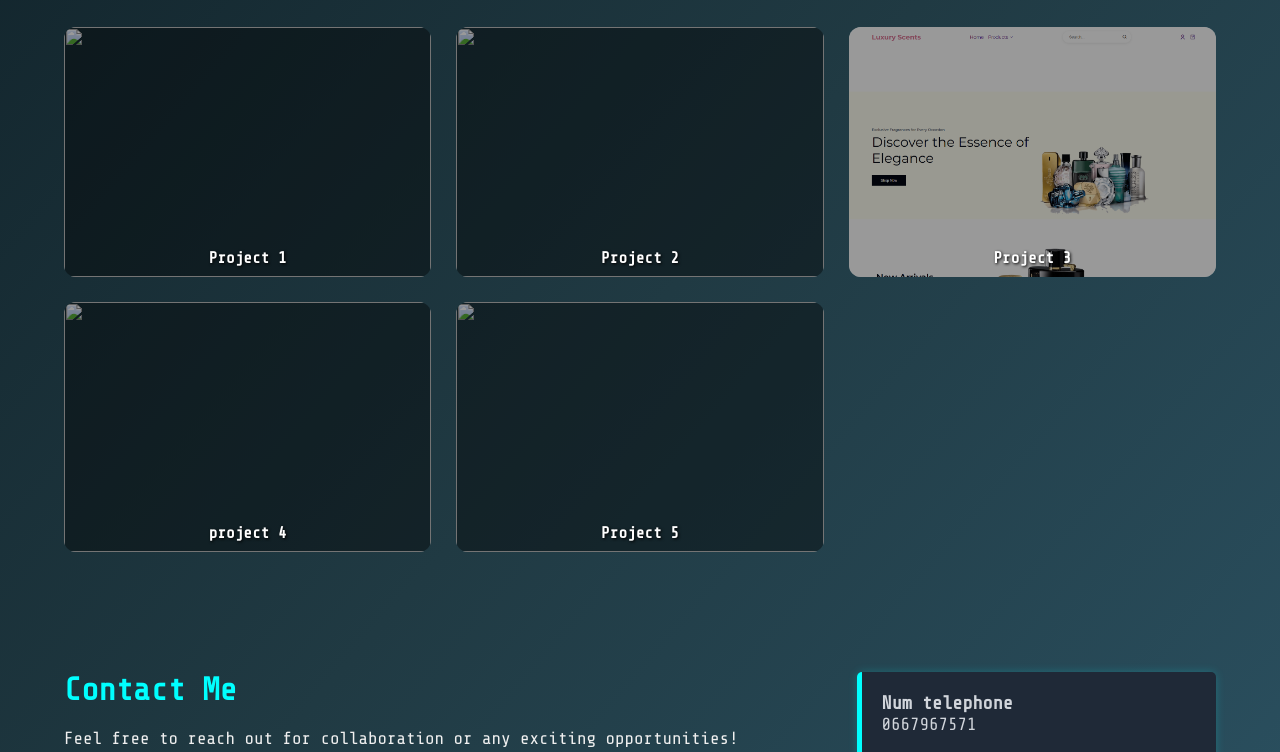
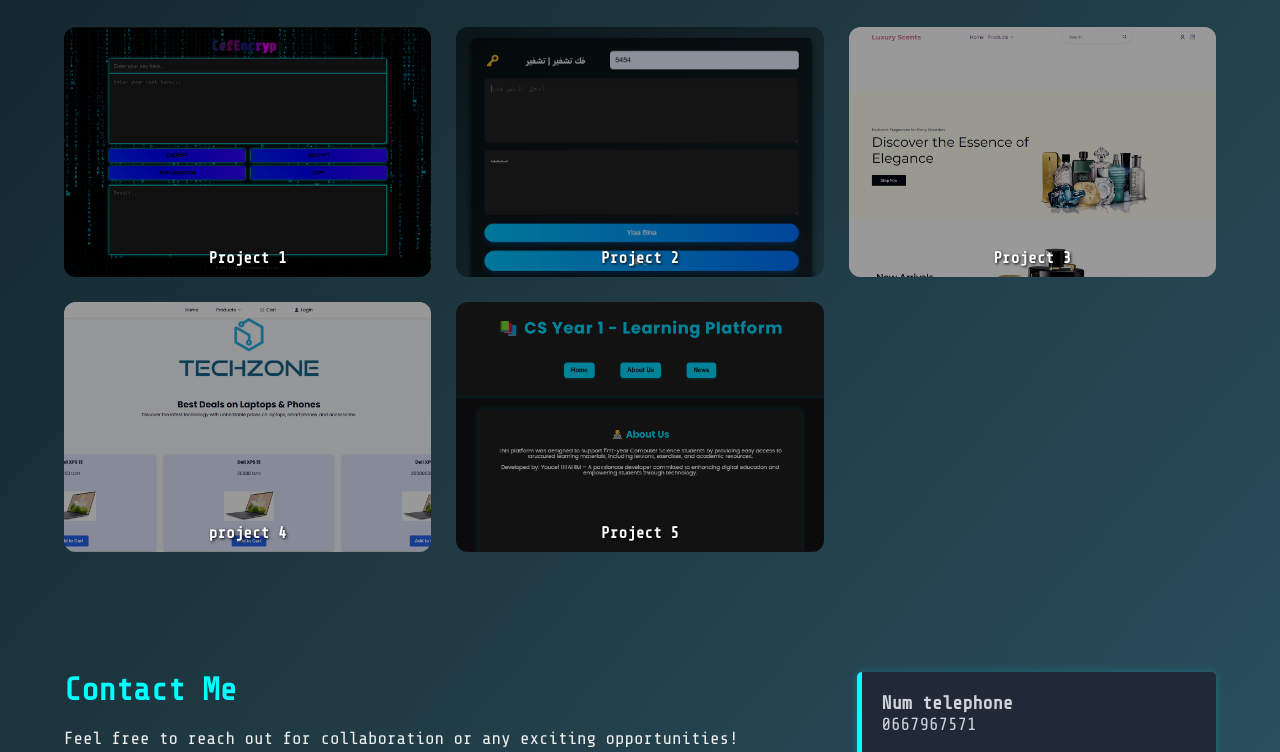
Before and after one commit to joseph-cef/Portfolio, a plain HTML site: page index.html in a window 1280 px wide. Shown: the part 414-1166 px from the top of the page. Drawn offline with nearby package versions, Linux system fonts and the light colour scheme; the site is published under a folder, as on GitHub Pages, so addresses that start at the root find nothing.

Commit message:
Update index.html
Edit the image path to show it in the demo version.

```diff
--- a/index.html
+++ b/index.html
@@ -38,11 +38,11 @@
     <div class="container">
       <h2>My Projects</h2>
       <div class="grid-container">
-                <div class="grid-item"><img src="/img/project01.png" ><span>Project 1</span></div>
-                <div class="grid-item"><img src="/img/project02.png" ><span>Project 2</span></div>
+                <div class="grid-item"><img src="img/project01.png" ><span>Project 1</span></div>
+                <div class="grid-item"><img src="img/project02.png" ><span>Project 2</span></div>
                 <div class="grid-item"><img src="img/project03.png" ><span>Project 3</span></div>
-                <div class="grid-item"><img src="/img/project04.png" ><span>project 4</span></div>
-                <div class="grid-item"><img src="/img/project05.png" ><span>Project 5</span></div>
+                <div class="grid-item"><img src="img/project04.png" ><span>project 4</span></div>
+                <div class="grid-item"><img src="img/project05.png" ><span>Project 5</span></div>
 
 
       </div>
```
